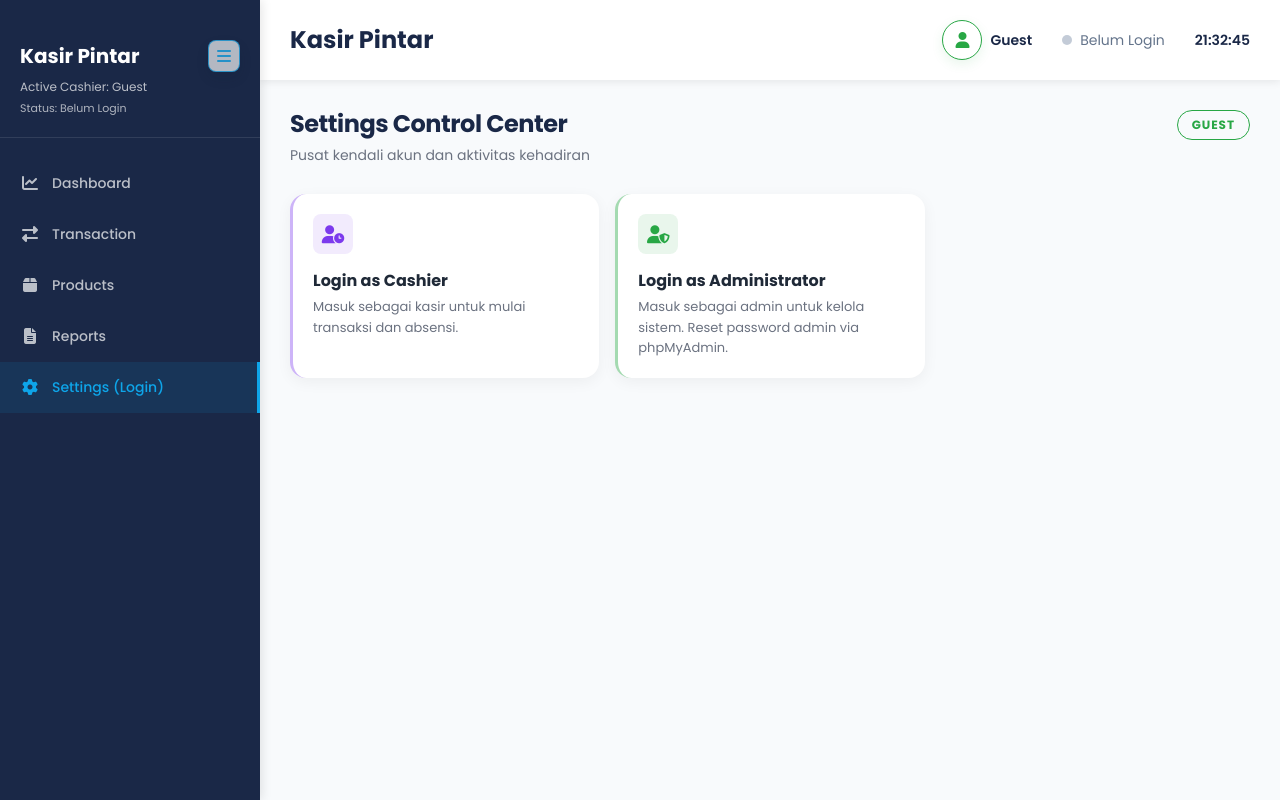
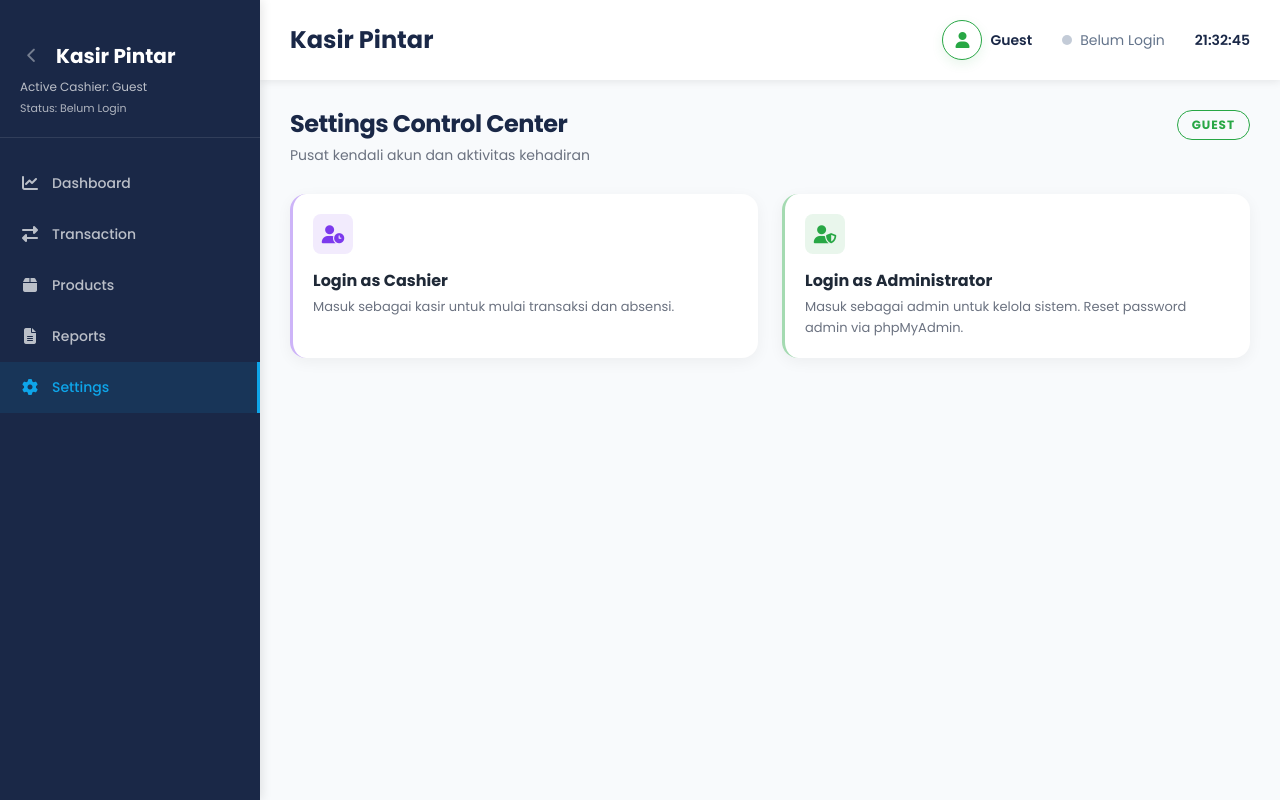
Before and after one commit to AdnanVoxy316/aplikasi-kasir, a PHP site: page /settings.php in a window 1280 px wide. Run offline with PHP 8.4, Linux system fonts and the light colour scheme; data comes from the database, SQL or seed files in the repository.

Commit message:
hamburger menu diganti icon > back

```diff
--- a/assets/css/style.css
+++ b/assets/css/style.css
@@ -78,7 +78,7 @@ body.sidebar-collapsed .sidebar {
 .sidebar-brand-top {
   display: flex;
   align-items: center;
-  justify-content: space-between;
+  justify-content: flex-start;
   gap: 0.75rem;
 }
 
@@ -256,8 +256,30 @@ body.sidebar-collapsed .main-content {
   transition: all 0.3s ease-in-out;
 }
 
+.sidebar-toggle-icon {
+  font-size: 0.95rem;
+  line-height: 1;
+  color: rgba(255, 255, 255, 0.4);
+}
+
 .sidebar-toggle-btn--internal {
   display: inline-flex;
+  border: none;
+  background: transparent;
+  box-shadow: none;
+  opacity: 1 !important;
+  width: 1.5rem !important;
+  min-width: 1.5rem !important;
+}
+
+.sidebar-toggle-btn--internal .sidebar-toggle-line {
+  display: none;
+}
+
+.sidebar-toggle-btn--internal:hover {
+  background-color: rgba(255, 255, 255, 0.08);
+  border-color: transparent;
+  transform: none;
 }
 
 .sidebar-toggle-btn--external {
@@ -657,6 +679,12 @@ body.sidebar-collapsed .sidebar-toggle-btn--external {
   transition:
     transform 0.2s ease,
     box-shadow 0.2s ease;
+}
+
+.menu-grid--guest {
+  grid-template-columns: repeat(2, minmax(0, 1fr));
+  gap: 1.5rem;
+  align-items: stretch;
 }
 
 .menu-card:hover {
@@ -2403,6 +2431,10 @@ body.sidebar-collapsed .sidebar-toggle-btn--external {
 }
 
 @media (max-width: 768px) {
+  .menu-grid--guest {
+    grid-template-columns: 1fr;
+  }
+
   .attendance-card {
     padding: 16px;
     border-radius: 14px;
--- a/includes/sidebar.php
+++ b/includes/sidebar.php
@@ -14,14 +14,12 @@ $active_cashier_name = $is_logged_in_sidebar
 <div class="sidebar">
     <div class="sidebar-brand">
         <div class="sidebar-brand-top">
+            <button type="button" class="sidebar-toggle-btn sidebar-toggle-btn--internal" id="sidebarToggleBtnInternal" data-sidebar-toggle="1" aria-label="Hide sidebar" aria-expanded="true">
+                <i class="fas fa-chevron-left sidebar-toggle-icon" aria-hidden="true"></i>
+            </button>
             <div class="sidebar-brand-copy">
                 <h5>Kasir Pintar</h5>
             </div>
-            <button type="button" class="sidebar-toggle-btn sidebar-toggle-btn--internal" id="sidebarToggleBtnInternal" data-sidebar-toggle="1" aria-label="Toggle sidebar" aria-expanded="true">
-                <span class="sidebar-toggle-line"></span>
-                <span class="sidebar-toggle-line"></span>
-                <span class="sidebar-toggle-line"></span>
-            </button>
         </div>
         <small class="sidebar-meta">
             Active Cashier: <?php echo htmlspecialchars($active_cashier_name); ?>
@@ -60,7 +58,7 @@ $active_cashier_name = $is_logged_in_sidebar
         <li>
             <a href="/aplikasi-kasir-copy/settings.php" <?php echo ($current_page === 'settings.php') ? 'class="active"' : ''; ?>>
                 <i class="fas fa-cog"></i>
-                <span><?php echo $is_logged_in_sidebar ? 'Settings' : 'Settings (Login)'; ?></span>
+                <span>Settings</span>
             </a>
         </li>
         <?php if ($is_logged_in_sidebar) { ?>
--- a/settings.php
+++ b/settings.php
@@ -362,7 +362,7 @@ if ($is_logged_in) {
     <link href="https://fonts.googleapis.com/css2?family=Poppins:wght@300;400;500;600;700&display=swap" rel="stylesheet">
     <link rel="stylesheet" href="assets/css/style.css">
 </head>
-<body>
+<body class="<?php echo $is_logged_in ? 'logged-in' : 'guest-mode'; ?>" data-role="<?php echo htmlspecialchars($current_role); ?>">
 <?php include 'includes/sidebar.php'; ?>
 <div class="main-content">
     <?php include 'includes/header.php'; ?>
@@ -374,7 +374,7 @@ if ($is_logged_in) {
             </div>
             <span class="settings-role-badge"><?php echo htmlspecialchars($current_role); ?></span>
         </div>
-        <div class="menu-grid">
+        <div class="menu-grid <?php echo !$is_logged_in ? 'menu-grid--guest' : ''; ?>">
             <?php if (!$is_logged_in) { ?>
                 <a href="auth/login/login_cashier.php" class="menu-card menu-card-attendance">
                     <span class="menu-card-icon"><i class="fas fa-user-clock"></i></span>
```
